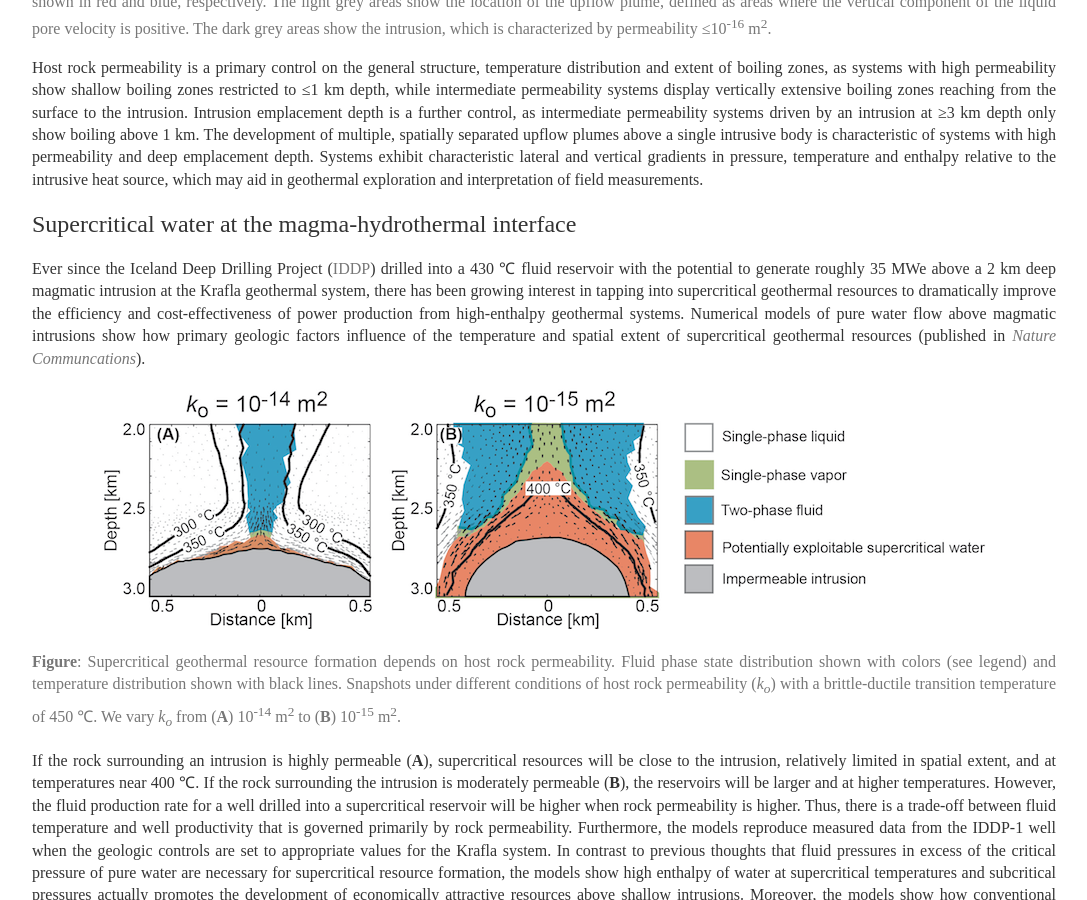
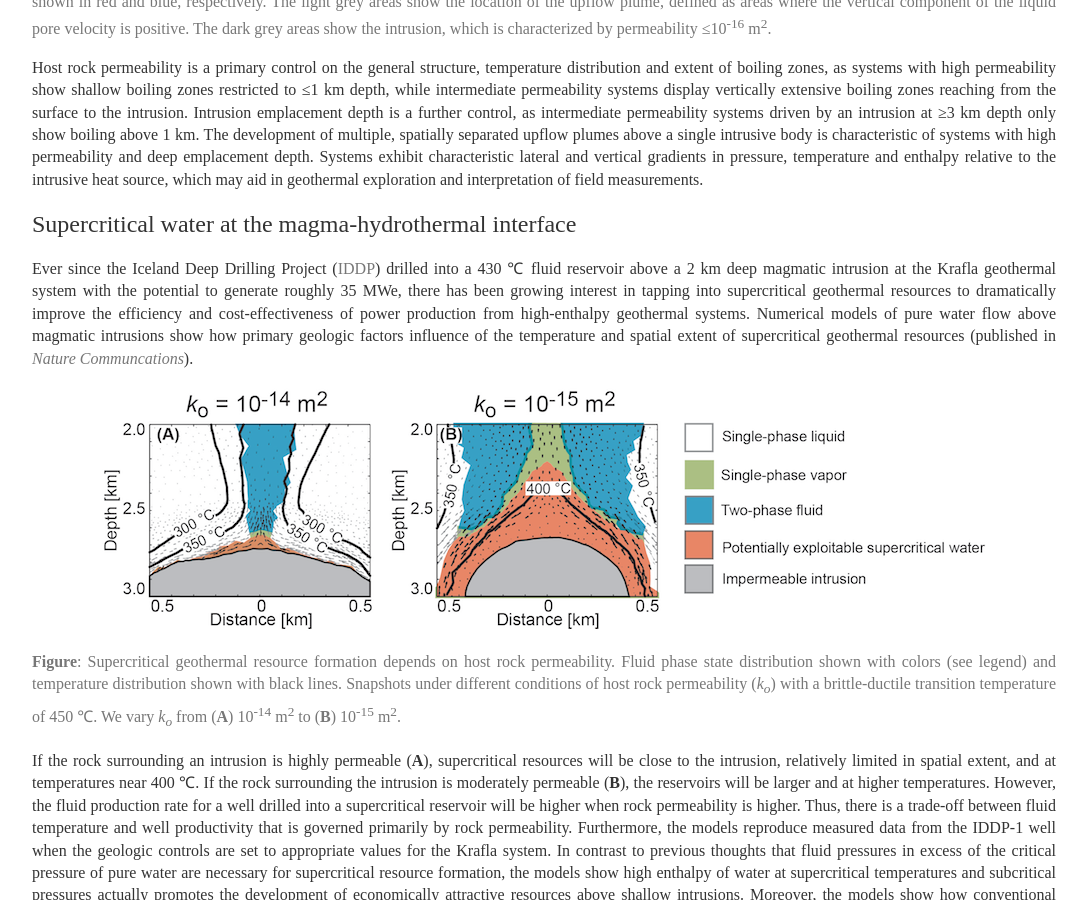
Before and after one commit to two-phaseflow/two-phaseflow.github.io, a Jekyll site: the page built from research/index.html, in a window 1280 px wide and 900 px high, scrolled down 1285 px. Shown: the whole window, without its empty margins (96-1183 px from the left). Built offline with Jekyll 4.4.1, drawn with Linux system fonts in a browser that asks for light colours.

```diff
--- a/research/index.html
+++ b/research/index.html
@@ -51,7 +51,7 @@ and the <a href="http://gems.web.psi.ch">GEMS</a> and <a href="http://www.geothe
 
 	<a NAME="item2"></a><h2>Supercritical water at the magma-hydrothermal interface</h2>
 	<p>Ever since the Iceland Deep Drilling Project (<a href="http://www.iddp.is">IDDP</a>) drilled into a 430 &#8451 fluid reservoir
-	with the potential to generate roughly 35 MWe above a 2 km deep magmatic intrusion at the Krafla geothermal system,
+	 above a 2 km deep magmatic intrusion at the Krafla geothermal system with the potential to generate roughly 35 MWe,
 	there has been growing interest in tapping into supercritical geothermal resources to dramatically improve the efficiency and cost-effectiveness of
 	power production from high-enthalpy geothermal systems.  Numerical models of pure water flow above magmatic intrusions show how primary geologic
 	factors influence of the temperature and spatial extent of supercritical geothermal resources (published in <a target="_blank" href="/papers/Scott,
```
